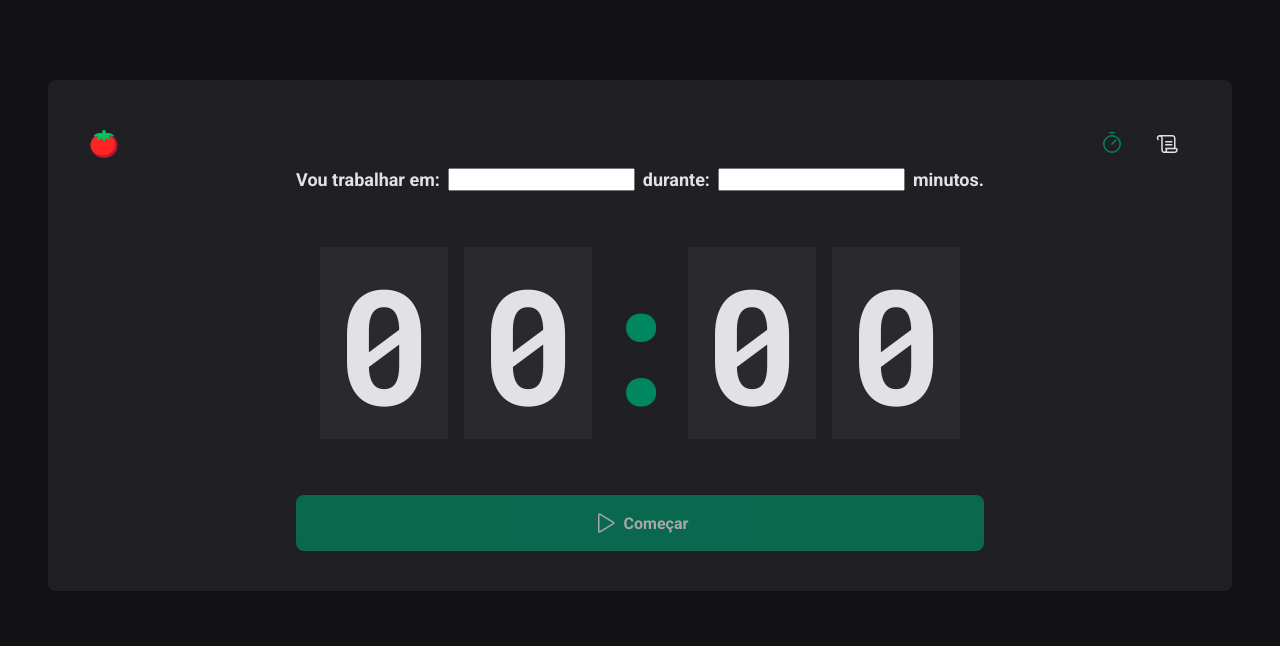
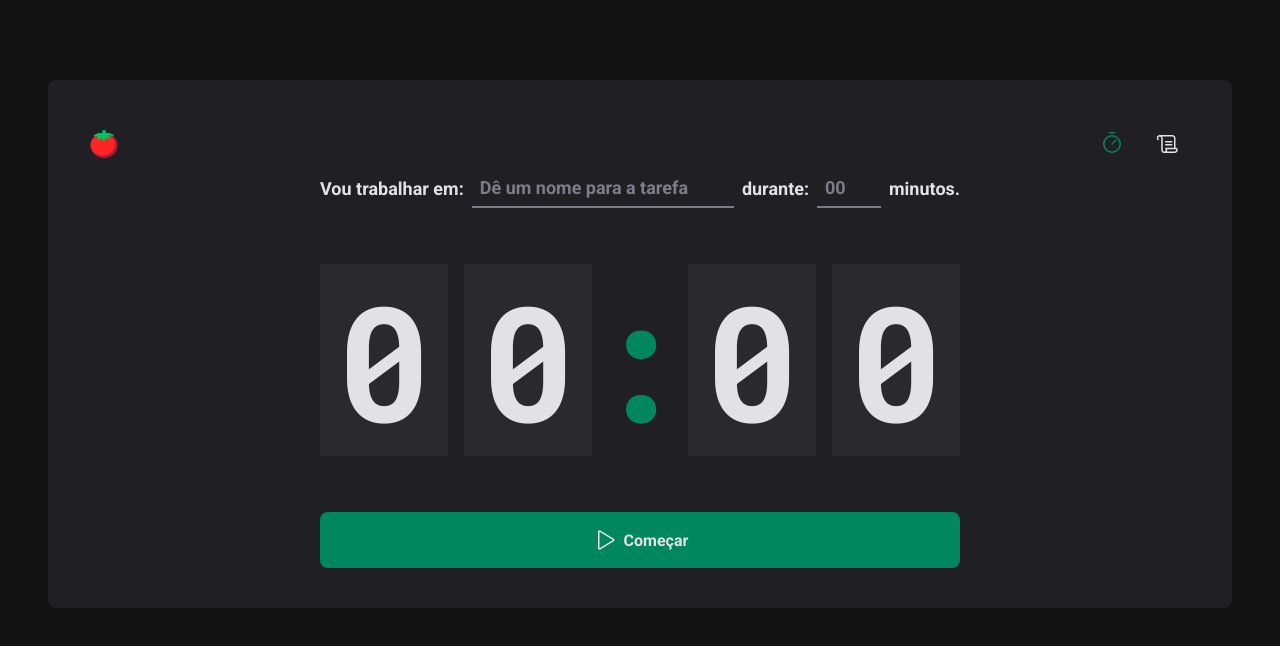
Before and after one commit to HelioFabricio/Pomodoro-Uniritter, a React (Vite) app: page / in a window 1280 px wide. Shown: the top 646 px of the page. Built offline with nearby package versions, Linux system fonts and the light colour scheme.

Commit message:
feature/Add styles and rules to inputs

```diff
--- a/src/pages/Home/index.tsx
+++ b/src/pages/Home/index.tsx
@@ -3,6 +3,8 @@ import {
   HomeContainer,
   CountDownContainer,
   FormContainer,
+  TaskInput,
+  MinutesAmountInput,
   Separator,
   StartCountdownButton,
 } from './styles'
@@ -13,10 +15,28 @@ export function Home() {
       <form action="">
         <FormContainer>
           <label htmlFor="task">Vou trabalhar em: </label>
-          <input type="text" id="task" />
+          <TaskInput
+            type="text"
+            id="task"
+            list="task-suggestions"
+            placeholder="Dê um nome para a tarefa"
+          />
+          <datalist id="task-suggestions">
+            <option value="A3 - engenharia"></option>
+            <option value="A3 - inglês instrumental"></option>
+            <option value="Estudar React"></option>
+            <option value="Tempo para leitura"></option>
+          </datalist>
 
           <label htmlFor="minutesAmount">durante: </label>
-          <input type="number" id="minutesAmount" />
+          <MinutesAmountInput
+            type="number"
+            step={5}
+            min={5}
+            max={60}
+            id="minutesAmount"
+            placeholder="00"
+          />
           <span>minutos.</span>
         </FormContainer>
         <CountDownContainer>
@@ -26,7 +46,7 @@ export function Home() {
           <span>0</span>
           <span>0</span>
         </CountDownContainer>
-        <StartCountdownButton disabled type="submit">
+        <StartCountdownButton type="submit">
           <Play size={24} />
           Começar
         </StartCountdownButton>
--- a/src/pages/Home/styles.ts
+++ b/src/pages/Home/styles.ts
@@ -24,6 +24,34 @@ export const FormContainer = styled.div`
   font-size: 1.125rem;
   font-weight: bold;
   flex-wrap: wrap;
+`
+
+const BaseInput = styled.input`
+  background: transparent;
+  height: 2.5rem;
+  border: 0;
+  border-bottom: 2px solid ${(props) => props.theme['gray-500']};
+  font-weight: bold;
+  font-size: 1.125rem;
+  padding: 0 0.5rem;
+  color: ${(props) => props.theme['gray-100']};
+  &:focus {
+    box-shadow: none;
+    color: ${(props) => props.theme['gray-500']};
+  }
+  &::placeholder {
+    color: ${(props) => props.theme['gray-500']};
+  }
+`
+
+export const TaskInput = styled(BaseInput)`
+  flex: 1;
+  &::-webkit-calendar-picker-indicator {
+    display: none !important;
+  }
+`
+export const MinutesAmountInput = styled(BaseInput)`
+  width: 4rem;
 `
 
 export const CountDownContainer = styled.div`
```
